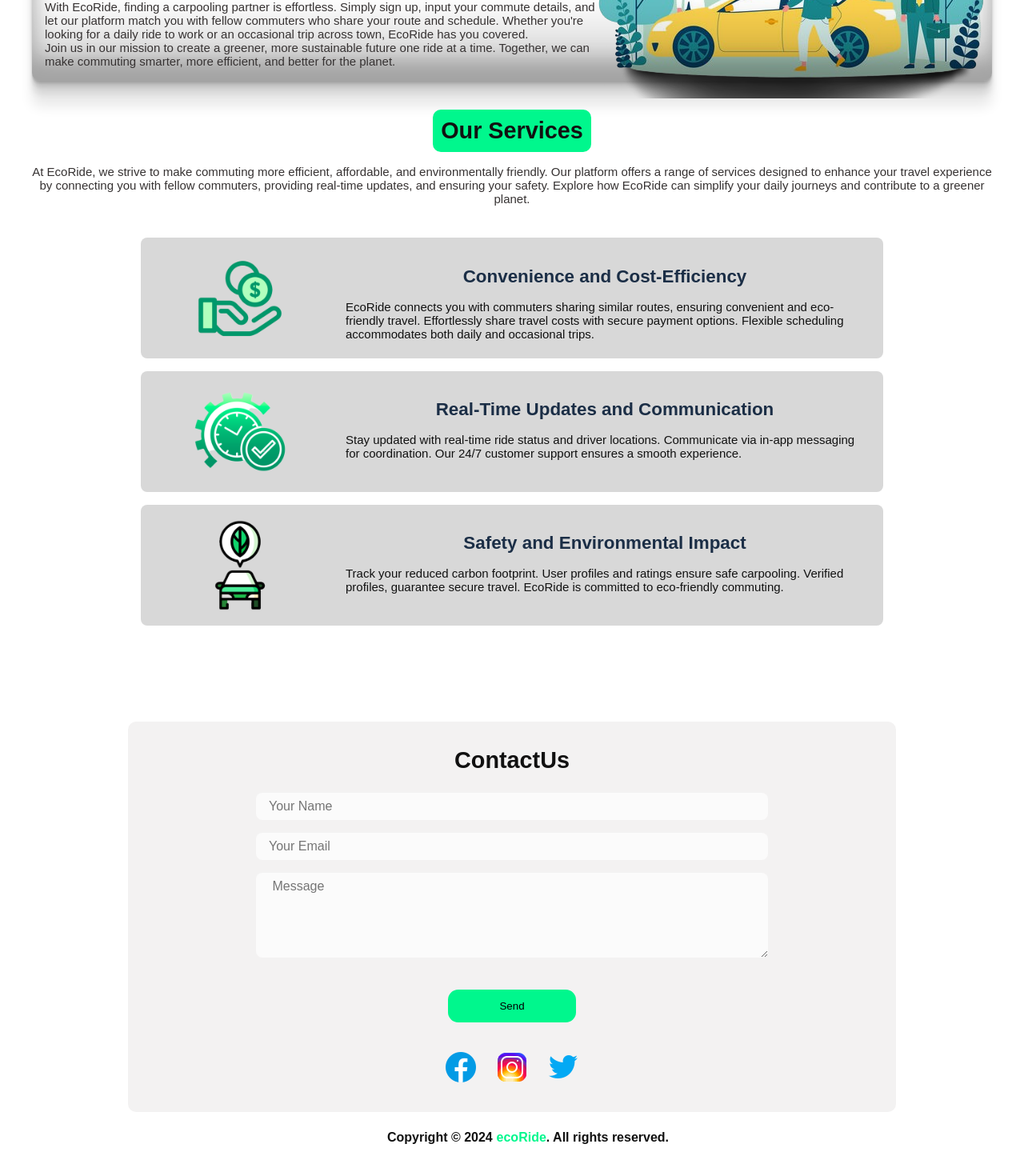
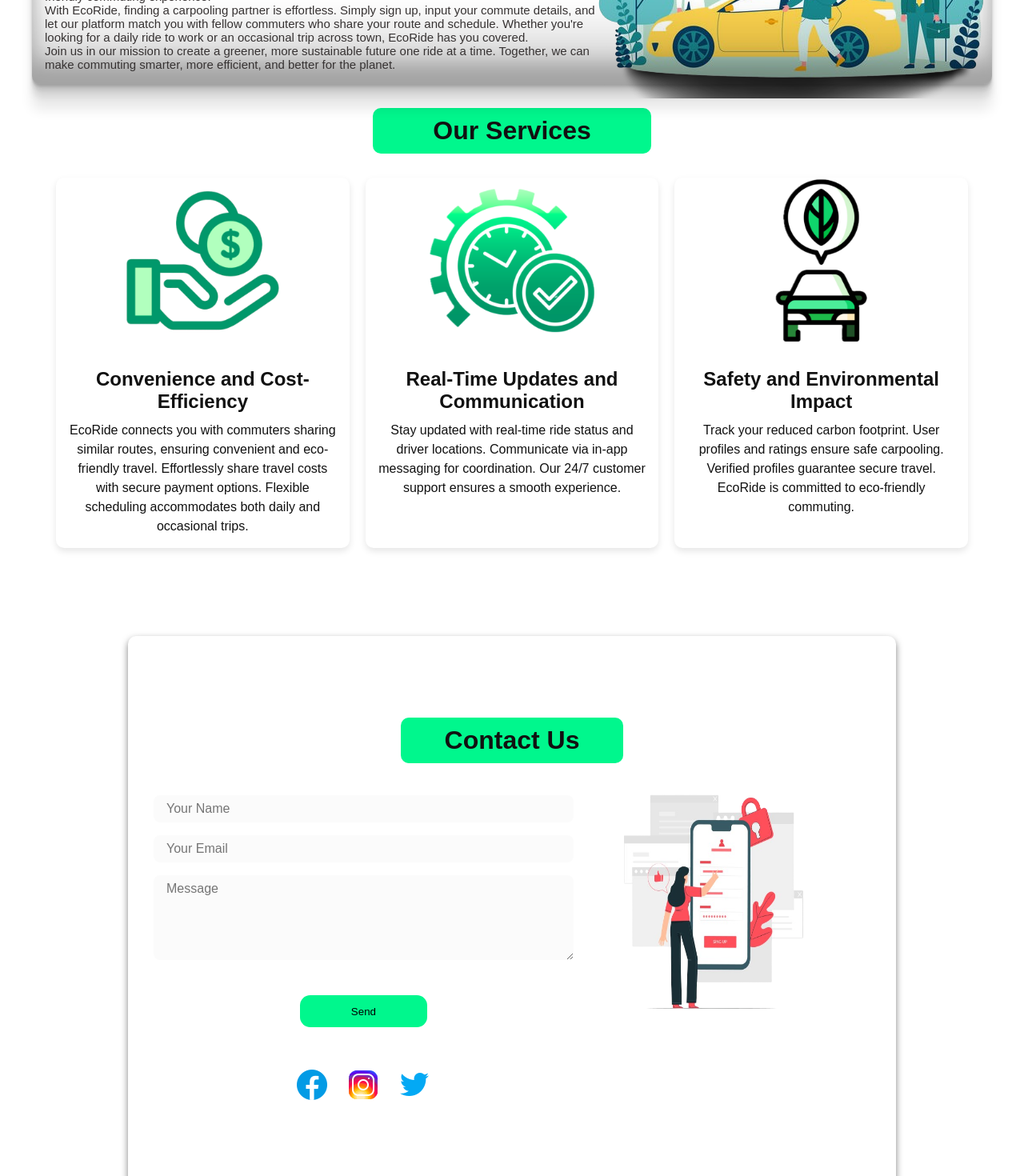
Before and after one commit to Vithusan19/EcoRide, a React (Create React App) app in the folder frontend/: page / in a window 1280 px wide. Shown: the part 600-2070 px from the top of the page at 80% size. Built offline with nearby package versions, Linux system fonts and the light colour scheme.

Commit message:
frontend design added

```diff
--- a/frontend/src/pages/Home.js
+++ b/frontend/src/pages/Home.js
@@ -234,10 +234,12 @@ const Home = () => {
                 </div>
                 <img src={aboutImg} alt="aboutImage" className="about-img" />
             </section>
-            {/* services */}
+
+
+{/* services*/}
 <section id='services'>
-                <h2 className='services-tittle'>Our Services</h2>
-                <span className='services-para'>At EcoRide, we strive to make commuting more efficient, affordable, and environmentally friendly. Our platform offers a range of services designed to enhance your travel experience by connecting you with fellow commuters, providing real-time updates, and ensuring your safety. Explore how EcoRide can simplify your daily journeys and contribute to a greener planet.</span>
+    <h2 className='services-title'>Our Services</h2>
+
     <div className='services-bars'>
         <div className='services-bar'>
             <img className='services-img' src={serve1} alt='' />
@@ -257,13 +259,14 @@ const Home = () => {
             <img className='services-img' src={serve3} alt='' />
             <div className='services-bar-text'>
                 <h2>Safety and Environmental Impact</h2>
-                            <p>Track your reduced carbon footprint. User profiles and ratings ensure safe carpooling. Verified profiles, guarantee secure travel. EcoRide is committed to eco-friendly commuting.</p>
+                <p>Track your reduced carbon footprint. User profiles and ratings ensure safe carpooling. Verified profiles guarantee secure travel. EcoRide is committed to eco-friendly commuting.</p>
             </div>
         </div>
     </div>
 </section>
+
             {/* Contact */}
-            <section id="contactpage">
+            {/* <section id="contactpage">
                 <div id="contact">
                     <h2 className="contact-tittle">ContactUs</h2>
 
@@ -299,7 +302,49 @@ const Home = () => {
 
                     </form>
                 </div>
+            </section> */}
+
+            {/* Contact */}
+<section id="contactpage">
+    <div id="contact">
+        <h2 className="contact-tittle">Contact Us</h2>
+        <div className="contact-container">
+            <div className="contact-form">
+                <form onSubmit={handleMessageSubmit}>
+                    <input type="text" id="name" name="MsgName" value={MsgName} placeholder="Your Name" onChange={(e) => setMsgName(e.target.value)} className="name" required />
+                    <input type="email" id="email" name="MsgEmail" value={MsgEmail} placeholder="Your Email" onChange={(e) => setMsgEmail(e.target.value)} className="email" required />
+                    <textarea rows="5" id="message" name="Message" value={Message} placeholder="Message" onChange={(e) => setMessage(e.target.value)} className="message" required></textarea>
+                    {successMessage && <p className="success-message">{successMessage}</p>}
+                    {errors.message && <p className="error-message">{errors.message}</p>}
+                    <button type="submit" className="sub-but">Send</button>
+                    {isLoading && (
+                        <RotatingLines
+                            visible={true}
+                            height="30"
+                            width="30"
+                            color="grey"
+                            strokeWidth="5"
+                            animationDuration="0.75"
+                            ariaLabel="rotating-lines-loading"
+                            wrapperStyle={{}}
+                            wrapperClass=""
+                        />
+                    )}
+                    <div className="links">
+                        <img className="link" src={fb} alt="Facebook" />
+                        <img className="link" src={insta} alt="Instagram" />
+                        <img className="link" src={twi} alt="Twitter" />
+                    </div>
+                </form>
+            </div>
+            <div className="contact-image">
+                {/* Replace with your image */}
+                <img src={signupBg} alt='scontact-image' className='contact-image' />
+            </div>
+        </div>
+    </div>
 </section>
+
               {/* Footer */}
               <footer className="footer">
                 Copyright &#169; {year.getFullYear()} <span>ecoRide</span>. All rights reserved.
--- a/frontend/src/styles/Home.css
+++ b/frontend/src/styles/Home.css
@@ -115,10 +115,6 @@
   }
 }
 
-
-
-
-
 /* about */
 
 #about {
@@ -143,16 +139,18 @@
 
 .about-tit {
   margin: 1rem 0;
-  font-size: 1.8rem;
+  font-size: 2.0rem; /* Increase the font size for more prominence */
   font-weight: 800;
   text-align: center;
   background-color: #00F78D;
   padding: 10px;
   border-radius: 10px;
+  max-width: 30%; /* Increase the width to make it more prominent */
+  width: 100%; /* Ensure it uses the full width up to max-width */
+  margin-left: auto; /* Centering the heading */
+  margin-right: auto; /* Centering the heading */
+}
 
-
-
-}
 
 .about-text {
   width: 60%;
@@ -229,7 +227,7 @@
 
 
 /* contact */
-#contactpage {
+/* #contactpage {
   min-height: calc(100vh-6rem);
   width: 100vw;
   max-width: 60rem;
@@ -321,7 +319,7 @@
 
 /* Responsive Styles */
 
-@media (max-width: 768px) {
+/* @media (max-width: 768px) {
   .contact-form {
     max-width: 80%;
   }
@@ -331,9 +329,152 @@
   .contact-form {
     max-width: 90%;
   }
+} */
+
+/* contact */
+/* contact */
+#contactpage {
+  min-height: calc(100vh - 6rem);
+  width: 100vw;
+  max-width: 60rem;
+  margin: 0 auto;
+  text-align: center;
+  margin-top: 5rem;
+  display: flex;
+  flex-direction: column;
+  align-items: center;
+  justify-content: center;
+  padding: 1rem;
+  background: white; /* Set background to white */
+  border-radius: 10px;
+  box-shadow: 0 4px 8px rgba(0, 0, 0, 0.5); /* Add box shadow effect */
 }
 
+.contact-tittle {
+  margin: 1rem 0;
+  font-size: 2.0rem; /* Increase the font size for more prominence */
+  font-weight: 800;
+  text-align: center;
+  background-color: #00F78D;
+  padding: 10px;
+  border-radius: 10px;
+  max-width: 30%; /* Increase the width to make it more prominent */
+  width: 100%; /* Ensure it uses the full width up to max-width */
+  margin-left: auto; /* Centering the heading */
+  margin-right: auto; /* Centering the heading */
 
+
+}
+
+.contact-container {
+  display: flex;
+  flex-direction: row;
+  align-items: center;
+  justify-content: space-between;
+  width: 100%;
+  max-width: 100%;
+  margin: 1rem 0;
+}
+
+.contact-form {
+  display: flex;
+  flex-direction: column;
+  align-items: flex-start;
+  justify-content: center;
+  width: 60%;
+  padding: 1rem;
+}
+
+.name,
+.email,
+.message {
+  font-size: medium;
+  width: 100%;
+  max-width: 40rem;
+  margin: 0.5rem 0;
+  padding: 0.5rem 1rem;
+  color: rgb(7, 7, 7);
+  border: none;
+  border-radius: 0.5rem;
+  background: #fbfbfb;
+}
+
+.sub-but {
+  background: #00F78D;
+  padding: 0.8rem 4rem;
+  border: none;
+  border-radius: 0.8rem;
+  margin: 2rem 0;
+}
+
+.success-message {
+  color: green;
+  font-size: medium;
+  font-weight: 500;
+}
+
+.links {
+  display: flex;
+  justify-content: center;
+  margin-top: 1rem;
+}
+
+.link {
+  object-fit: cover;
+  margin: 0 0.5rem;
+  cursor: pointer;
+}
+
+.sub-but:hover {
+  background-color: #07dc80;
+  cursor: pointer;
+}
+
+.contact-image {
+  width: 30%;
+  padding: 1rem;
+}
+
+.contact-image img {
+  height: 350px;
+  width: 23vw;
+  border-radius: 10px;
+  margin-left: -150px;
+  margin-top: -100px;
+}
+
+/* Responsive Styles */
+@media (max-width: 768px) {
+  .contact-container {
+    flex-direction: column;
+  }
+
+  .contact-form {
+    width: 100%;
+  }
+
+  .links {
+    justify-content: center;
+    width: 100%;
+  }
+
+  .contact-image {
+    display: none;
+  }
+}
+
+@media (max-width: 480px) {
+  .contact-form {
+    align-items: center;
+  }
+
+  .name,
+  .email,
+  .message {
+    width: 100%;
+    max-width: none;
+  }
+}
 
 .footer {
   width: 100vw;
@@ -772,94 +913,91 @@
 
 /* services */
 #services {
-  min-height: calc(100vh-6rem);
-  overflow: hidden;
-  width: 100vw;
-  max-width: 75rem;
-  display: flex;
-  flex-direction: column;
-  align-items: center;
-  justify-content: center;
   text-align: center;
-  margin: 20px auto;
-  position: relative;
-
+  padding: 20px;
+  width: 100%;
+  max-width: 1200px;
+  margin: 0 auto;
 }
 
-.services-img {
-  width: 200px;
-  margin-right: 2rem;
-  object-fit: cover;
-}
-
-.services-tittle {
-  margin: 1rem 0;
-  font-size: 1.8rem;
+.services-title {
+  font-size: 2rem;
+  margin: 10px auto 20px auto;
   font-weight: 800;
-  text-align: center;
   background-color: #00F78D;
   padding: 10px;
   border-radius: 10px;
-
+  max-width: 30%; /* Adjust the width to be smaller on large screens */
 }
 
 .services-para {
-  font-size: 15px;
-  font-weight: 450;
+  display: block;
+  margin-bottom: 20px;
+  font-size: 1.2em;
   color: rgb(54, 50, 50);
 }
 
 .services-bars {
-  margin: 1.5rem;
-  width: 100vw;
-  max-width: 80%;
-  text-align: left;
-
+  display: flex;
+  flex-wrap: wrap;
+  justify-content: center; /* Center the cards horizontally */
 }
 
 .services-bar {
+  flex: 1 1 calc(33.333% - 20px); /* Adjust the width to fit three cards per row, accounting for margins */
+  margin: 10px;
+  box-shadow: 0 4px 8px rgba(0, 0, 0, 0.1);
+  border-radius: 10px;
+  overflow: hidden;
+  background-color: #fff;
+  transition: transform 0.3s ease;
   display: flex;
-  margin: 1rem;
-  padding: 1.2rem 1.5rem;
-  border-radius: 0.5rem;
-  background: rgb(216, 216, 216);
+  flex-direction: column;
+  align-items: center;
+}
 
+.services-bar:hover {
+  transform: translateY(-10px);
+}
 
+.services-img {
+  width: 100%;
+  height: auto;
+}
+
+.services-bar-text {
+  padding: 15px;
+  text-align: center;
+}
+
+.services-bar-text h2 {
+  font-size: 1.5em;
+  margin-bottom: 10px;
 }
 
 .services-bar-text p {
-  font-size: 15px;
-
+  font-size: 1em;
+  line-height: 1.5;
 }
 
-.services-bar-text h2 {
-  font-size: 1.4rem;
-  font-weight: 580;
-  color: rgb(27, 46, 70);
-}
-
-@media (max-width: 610px) {
-  .services-bar-text>p {
-    font-size: 0.8rem;
+/* Responsive Design */
+@media (max-width: 768px) {
+  .services-bar {
+    flex: 1 1 calc(50% - 20px); /* Two cards per row on medium screens */
   }
 }
 
-@media (max-width: 462px) {
- .services-img
- {
-  display: none;
- }
+@media (max-width: 480px) {
+  .services-bar {
+    flex: 1 1 100%; /* One card per row on small screens */
+    margin: 10px 0; /* Adjust margins for better spacing */
+  }
+
+  .services-title {
+    max-width: 90%; /* Ensure the title is smaller on small screens */
+  }
 }
 
-@media (max-width: 402px) {
-  .services-bar-text h2 {
-    font-size: 17px;
-  }
-
-  .services-bar-text p {
-    font-size: 12px;
-  }
-}
 
 
 /* .services-con-img
```
Lines whose indentation alone changed are shown as unchanged.
